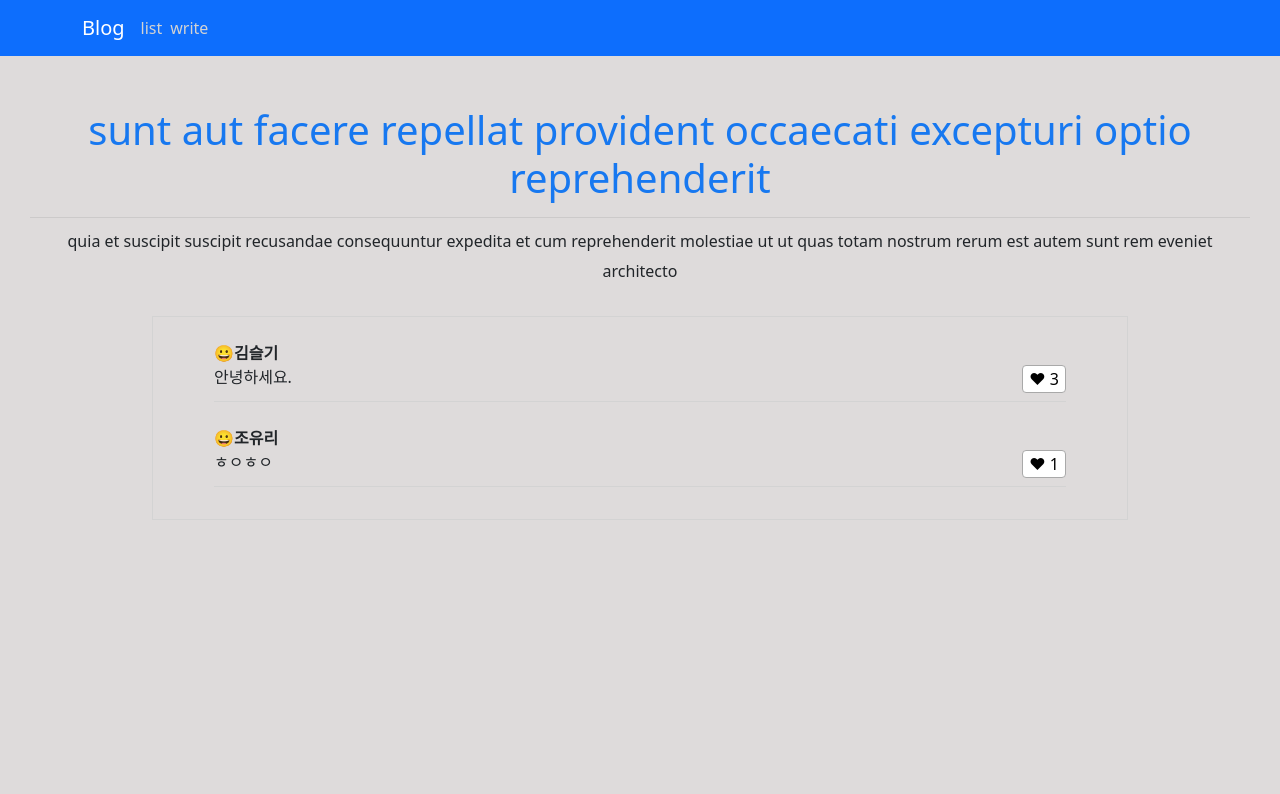
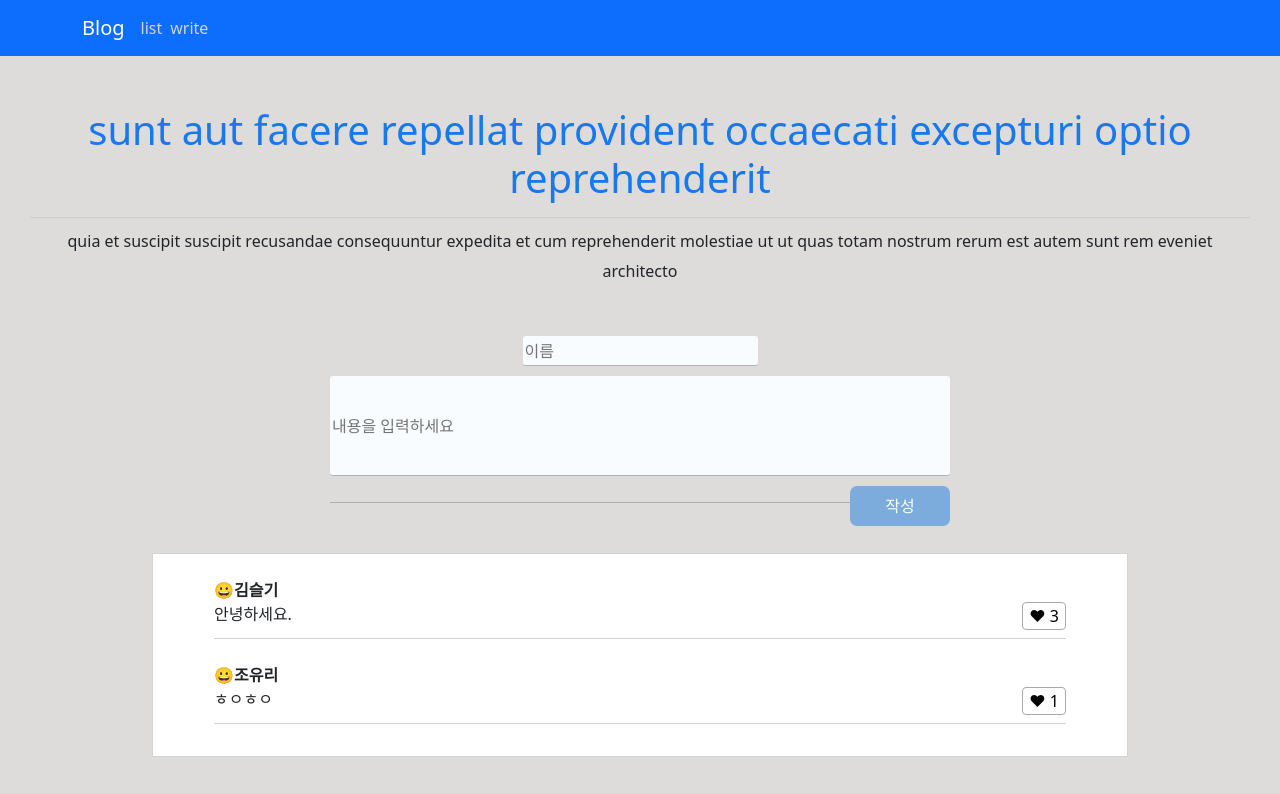
Before and after one commit to phw-plain/React-Blog, a React (Create React App) app: page /list/1 in a window 1280 px wide. Shown: the top 794 px of the page. Built offline with nearby package versions, Linux system fonts and the light colour scheme.

Commit message:
댓글 기능 수정 및 뷰 컴포넌트 수정
props를 이용한 데이터 관리

```diff
--- a/src/App.css
+++ b/src/App.css
@@ -50,6 +50,7 @@ html, body, #root, .App{
   padding: 0vh 5% 4vh 5%;
   margin: 0vh 10% 0vh 10%;
   border: 1px solid lightgray;
+  background-color: white;
 }
 .comment{
   padding-top: 3vh;
@@ -66,6 +67,7 @@ html, body, #root, .App{
 }
 .on{
   color: red;
+  background-color: rgb(249, 221, 236);
 }
 .inline{
   display: flex;
--- a/src/App.js
+++ b/src/App.js
@@ -6,6 +6,8 @@ import ListDetail from './components/ListDetail'
 import Main from './components/Main'
 import Navigation from './components/Navigation'
 import Write from './components/Write';
+
+import comments from "./data/comments.json";
 
 import './App.css';
 
@@ -17,7 +19,7 @@ function App() {
         <Routes>
             <Route path='/' element={<Main />}></Route>
             <Route path='/list' element={<List />}></Route>
-            <Route path='/list/:id' element={<ListDetail />}></Route>
+            <Route path='/list/:id' element={<ListDetail comments={comments}/>}></Route>
             <Route path='/write' element={<Write />}></Route>
         </Routes>
       </Router>
--- a/src/components/CommentsView.js
+++ b/src/components/CommentsView.js
@@ -1,9 +1,6 @@
-import React, { useState } from 'react';
-import { Link } from 'react-router-dom';
-import comments from '../data/comments.json'
-
+import React, { useEffect, useState } from 'react';
 const CommentsView = (props) => {
-    const [comment, setComment] = useState(comments);
+    const [comment, setComment] = useState(props.Comments);
 
     const countLikt = (idx) => {
         if(document.body.querySelector(`#like${idx}`).classList[1] !== 'on'){
@@ -26,6 +23,14 @@ const CommentsView = (props) => {
             })
         }
     }
+
+    useEffect(() => {
+        console.log('값 변경 됨!!')
+        setComment(props.Comments)
+    }, [props.Comments]);
+
+
+    console.log(comment)
 
     return(
         <div id="commentsview">
--- a/src/components/InputComment.js
+++ b/src/components/InputComment.js
@@ -1,12 +1,11 @@
 import React, { useState } from 'react';
 import "./InputComment.css";
-import Comments from "./comments.json";
 
-const InputComment2 = () => {
+import CommentsView from './CommentsView'
 
+const InputComment = (props) => {
     const [username, setUsername] = useState("");
     const [input, setInput] = useState("");
-    const [comments, setComments] = useState(Comments);
 
     const onChangeBody = (e) => {
         setInput(e.target.value);
@@ -14,7 +13,6 @@ const InputComment2 = () => {
     const onChangeName = (e) => {
         setUsername(e.target.value);
     }
-
 
     const addComment = () => {
         if (username.length === 0) {
@@ -24,38 +22,34 @@ const InputComment2 = () => {
             alert("내용이 없습니다.");
         }
         else {
-            console.log(input + " " + username);
-            const newComments = [...comments]
-
-            // console.log(comments)
             const Data = {
-                id: 1,
+                id: Number(props.id),
+                name: username,
                 content: input,
-                name: username,
                 like: 0
             }
-            newComments.push(Data);
-            setComments(newComments)
+            props.Comments.push(Data)
 
-            console.log(newComments)
-            console.log(comments)
+            // clear
+            document.body.querySelector('.Input_name').value = ''
+            document.body.querySelector('.Input_content').value = ''
+            setInput("");
+            setUsername("");
         }
-        setInput("");
-        setUsername("");
     }
 
-
     return (
-        <div class='Input_Container'>
-            <input class='Input_name' type="text" name='name' placeholder='김하나' onChange={onChangeName}></input><br />
-            <input class='Input_content' type="text" name='content' placeholder='내용을 입력하세요' onChange={onChangeBody}></input><br />
-            <button class='Input_subBtn' type='submit' onClick={addComment}>작성</button>
-            <hr></hr>
-
+        <div>
+            <div className='Input_Container'>
+                <input className='Input_name' type="text" name='name' placeholder='이름' onChange={onChangeName}/><br />
+                <input className='Input_content' type="text" name='content' placeholder='내용을 입력하세요' onChange={onChangeBody}/><br />
+                <button className='Input_subBtn' type='submit' onClick={addComment}>작성</button>
+                <hr/>
+            </div>
+            <CommentsView id={props.id} Comments={props.Comments} />
         </div>
     )
 
-
 }
 
-export default InputComment2;
+export default InputComment;
--- a/src/components/ListDetail.js
+++ b/src/components/ListDetail.js
@@ -1,9 +1,12 @@
 import React from 'react';
 import { useParams } from 'react-router-dom';
+
 import dummy from "../data/data.json";
+import Comments from "../data/comments.json";
+
 import './ListDetail.css';
 
-import CommentsView from './CommentsView'
+import InputComment from './InputComment'
 
 const ListDetail = () => {
     const { id } = useParams();
@@ -15,7 +18,7 @@ const ListDetail = () => {
         <div className='post-container'>
             <h1 className='title'>{post[0].title}</h1>
             <p className='body'>{post[0].body}</p>
-            <CommentsView id={id} />
+            <InputComment id={id} Comments={Comments}/>
         </div>
     );
 
```
